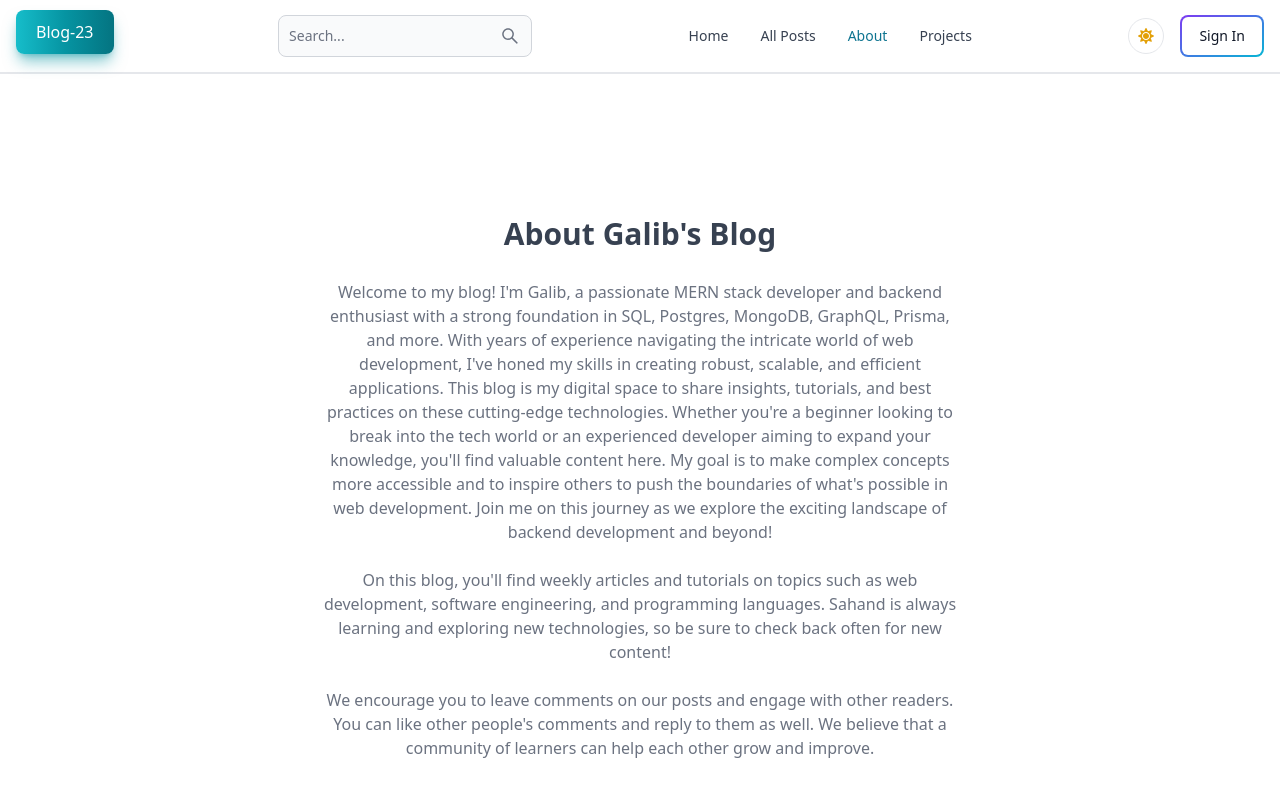
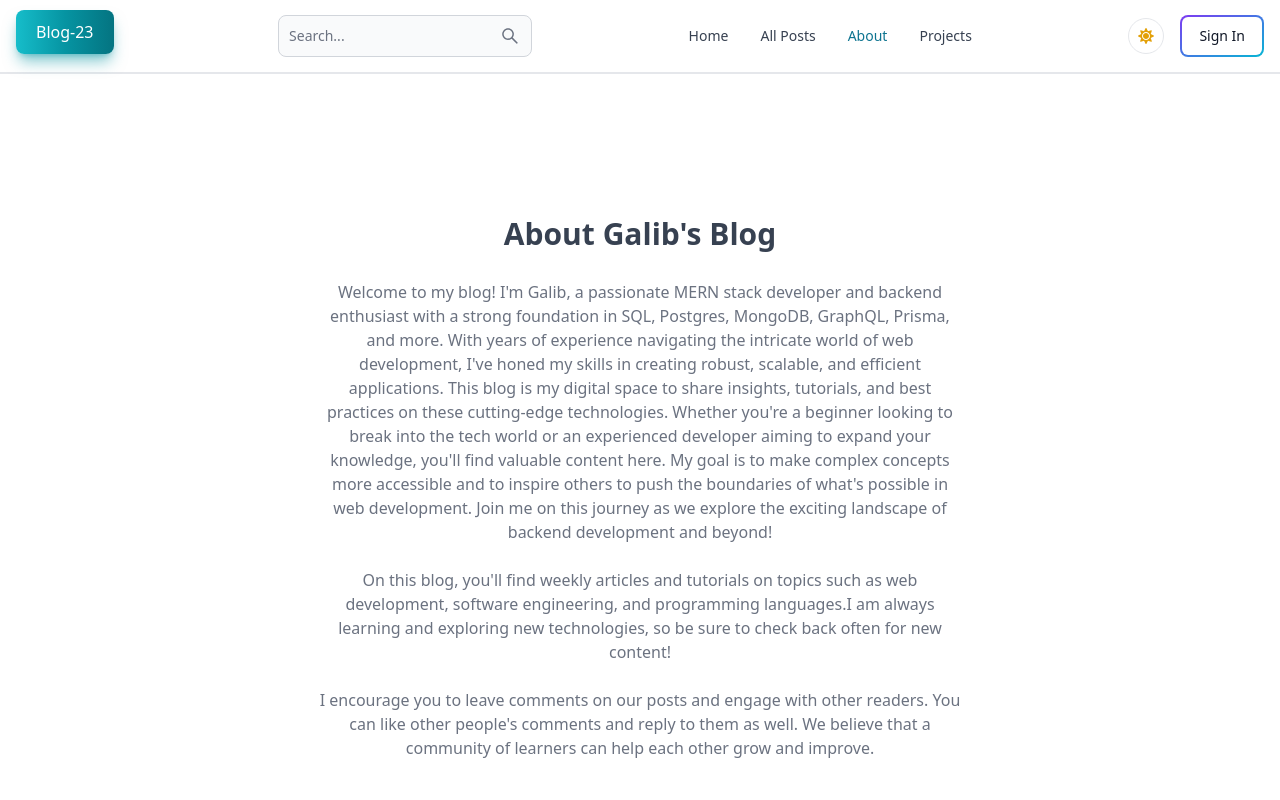
Before and after one commit to Galib-23/blog-2-client, a React (Vite) app: page /about in a window 1280 px wide. Shown: the top 800 px of the page. Built offline with nearby package versions, Linux system fonts and the light colour scheme; no server answers.

Commit message:
Typo fix

```diff
--- a/src/pages/About.jsx
+++ b/src/pages/About.jsx
@@ -15,13 +15,13 @@ const About = () => {
               <p>
                 On this blog, you&apos;ll find weekly articles and tutorials on
                 topics such as web development, software engineering, and
-                programming languages. Sahand is always learning and exploring
+                programming languages.I am always learning and exploring
                 new technologies, so be sure to check back often for new
                 content!
               </p>
 
               <p>
-                We encourage you to leave comments on our posts and engage with
+                I encourage you to leave comments on our posts and engage with
                 other readers. You can like other people&apos;s comments and reply to
                 them as well. We believe that a community of learners can help
                 each other grow and improve.
```
